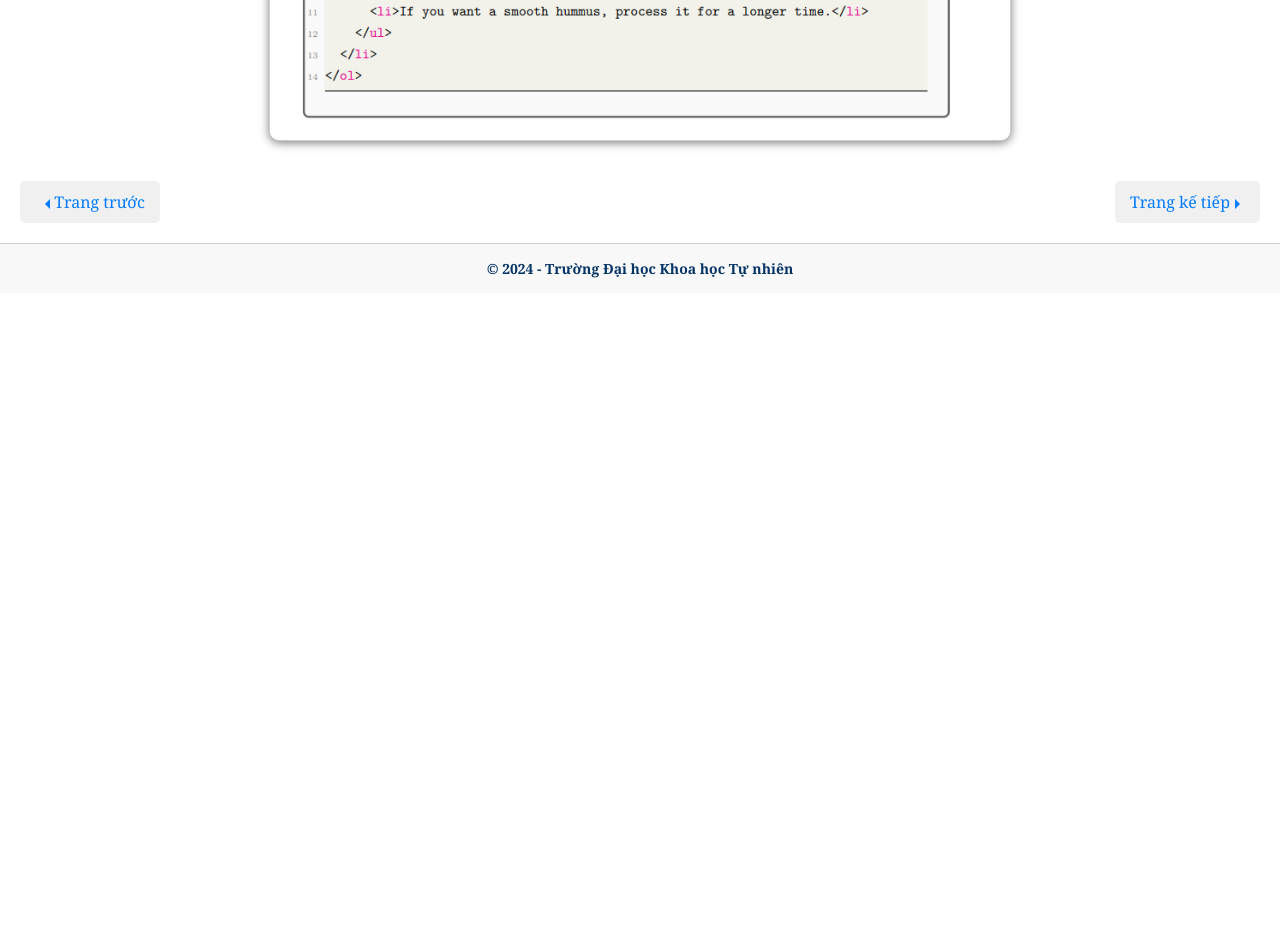
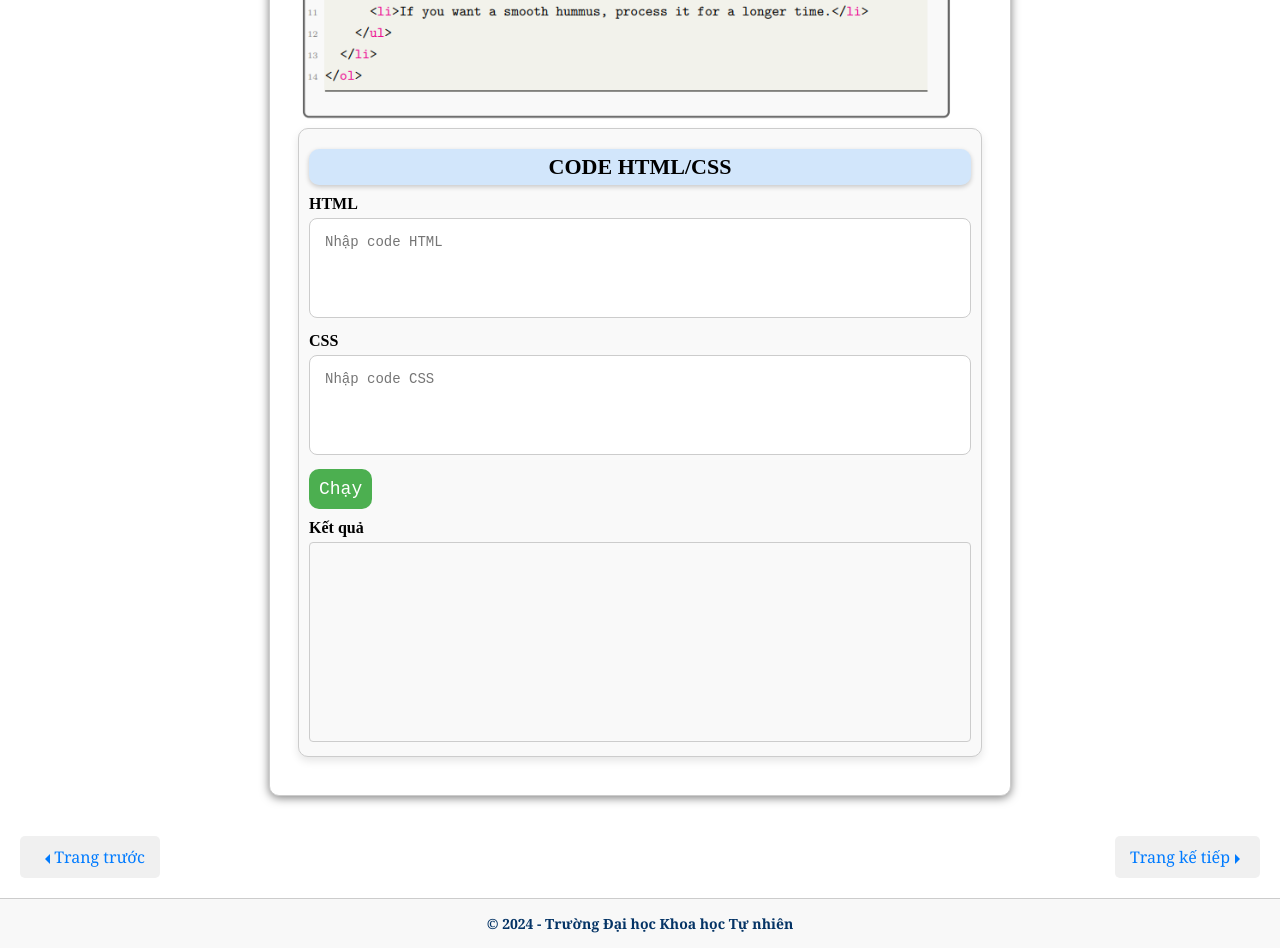
Before and after one commit to nggiang63/web-project, a plain HTML site: page gioithieuHTML/nguyentac.html in a window 1280 px wide. Shown: the part 2580-3528 px from the top of the page. Before the commit the page ends 2873 px from the top, so only its background shows below. Drawn offline with nearby package versions, Linux system fonts and the light colour scheme.

Commit message:
Update nguyentac.html

```diff
--- a/gioithieuHTML/nguyentac.html
+++ b/gioithieuHTML/nguyentac.html
@@ -156,6 +156,7 @@
 
 
         </article>
+        <iframe src="../practice/practice.html" width="100%" height="650px" frameborder="0"></iframe>
       </main>
     </div>
 
```
